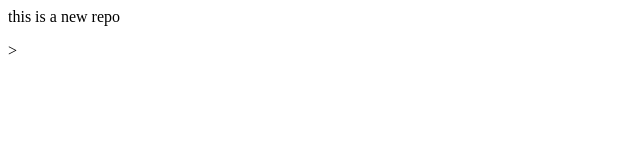
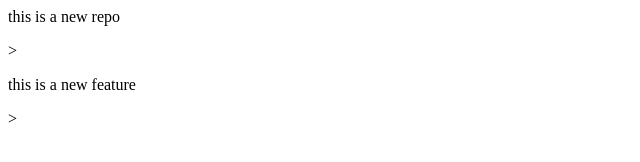
Before and after one commit to PraveenAgariya/local, a plain HTML site: page index.html in a window 1280 px wide. Shown: the whole page, without its empty margins (0-640 px from the left). Drawn offline with Linux system fonts and the light colour scheme.

Commit message:
add  new feature

```diff
--- a/index.html
+++ b/index.html
@@ -1 +1,2 @@
 <p> this is a new repo </p>>
+<p> this is a new feature </p>>
```
